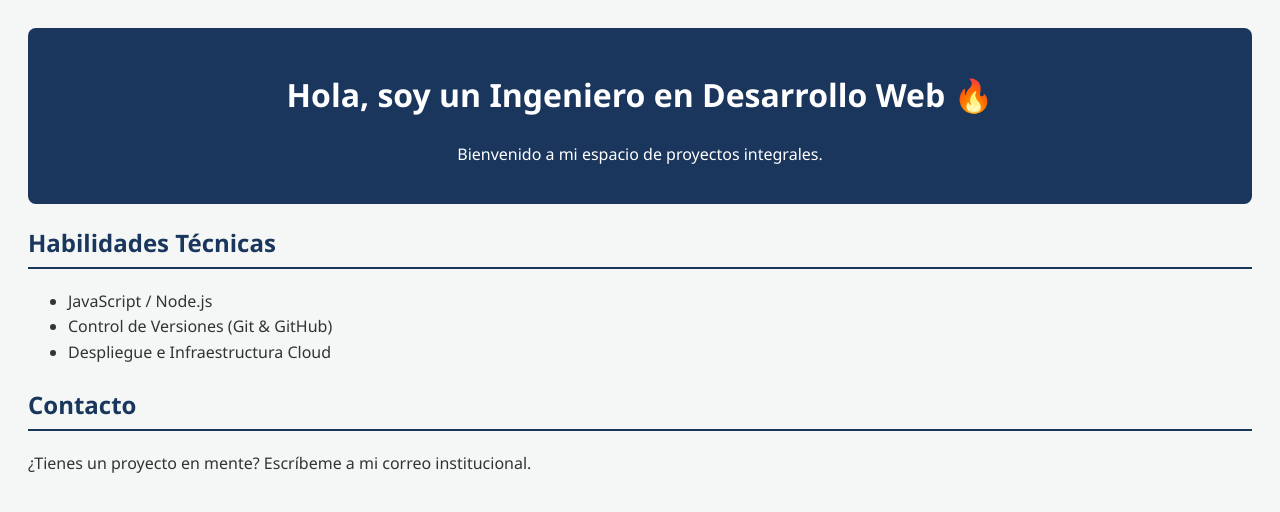
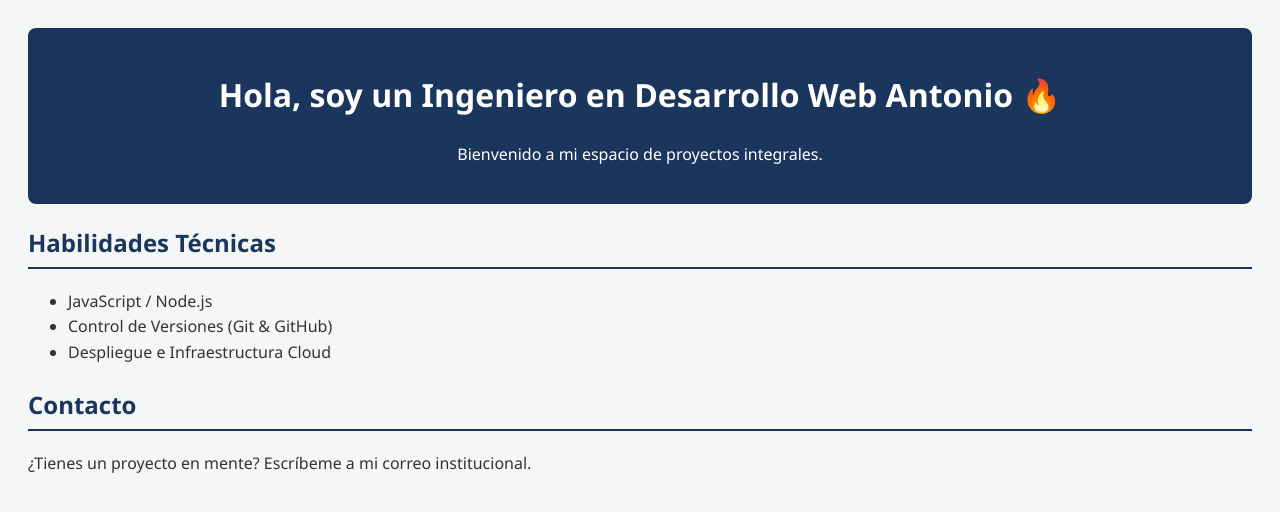
Before and after one commit to URISEXX/portafolio-profesional, a plain HTML site: page index.html in a window 1280 px wide. Drawn offline with Linux system fonts and the light colour scheme.

Commit message:
Update header to include name 'Antonio'

```diff
--- a/index.html
+++ b/index.html
@@ -8,7 +8,7 @@
 </head>
 <body>
     <header>
-    <h1>Hola, soy un Ingeniero en Desarrollo Web 🔥</h1>
+    <h1>Hola, soy un Ingeniero en Desarrollo Web Antonio 🔥</h1>
     <p>Bienvenido a mi espacio de proyectos integrales.</p>
     </header>
     <main>
```
